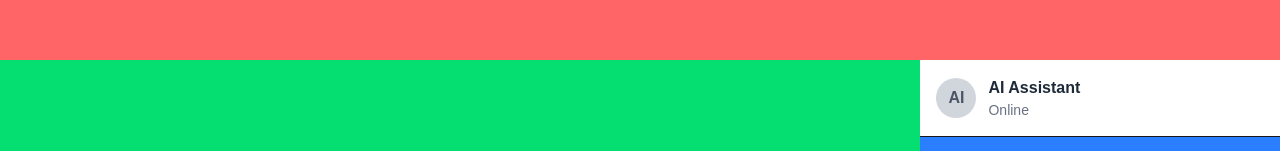
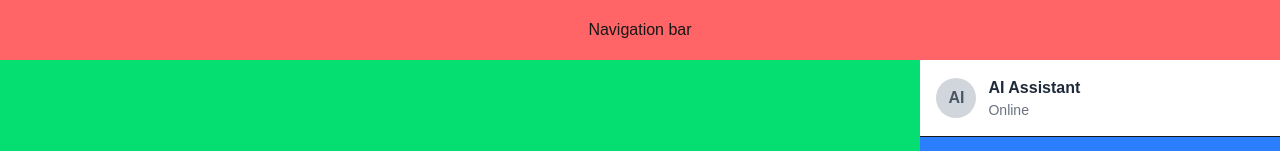
Before and after one commit to FCNealVillangca/chatlayout, a Next.js app: page / in a window 1280 px wide. Shown: the top 151 px of the page. Built offline with nearby package versions, Linux system fonts and the light colour scheme.

Commit message:
Enhance navigation bar styling and improve chat interface scrolling behavior. Updated the navigation bar to include centered text and modified the scrollToBottom function to ensure smooth scrolling within the chat container.

```diff
--- a/src/app/page.tsx
+++ b/src/app/page.tsx
@@ -4,7 +4,9 @@ export default function Home() {
   return (
     <div className="w-full h-[100svh] bg-gray-100 flex flex-col">
       {/* NAVIGATION */}
-      <nav className="min-h-[60px] bg-red-400"></nav>
+      <nav className="min-h-[60px] bg-red-400 flex flex-col items-center justify-center">
+        Navigation bar
+      </nav>
 
       {/* MAIN CONTENT */}
       <main className="flex-1 bg-blue-400 flex flex-grow min-h-0">
--- a/src/components/ChatInterface.tsx
+++ b/src/components/ChatInterface.tsx
@@ -24,7 +24,15 @@ export default function ChatInterface() {
   const [inputValue, setInputValue] = useState("");
 
   const scrollToBottom = () => {
-    messagesEndRef.current?.scrollIntoView({ behavior: "smooth" });
+    setTimeout(() => {
+      const container = messagesEndRef.current?.parentElement;
+      if (container) {
+        container.scrollTo({
+          top: container.scrollHeight,
+          behavior: "smooth",
+        });
+      }
+    }, 300);
   };
 
   useEffect(() => {
```
